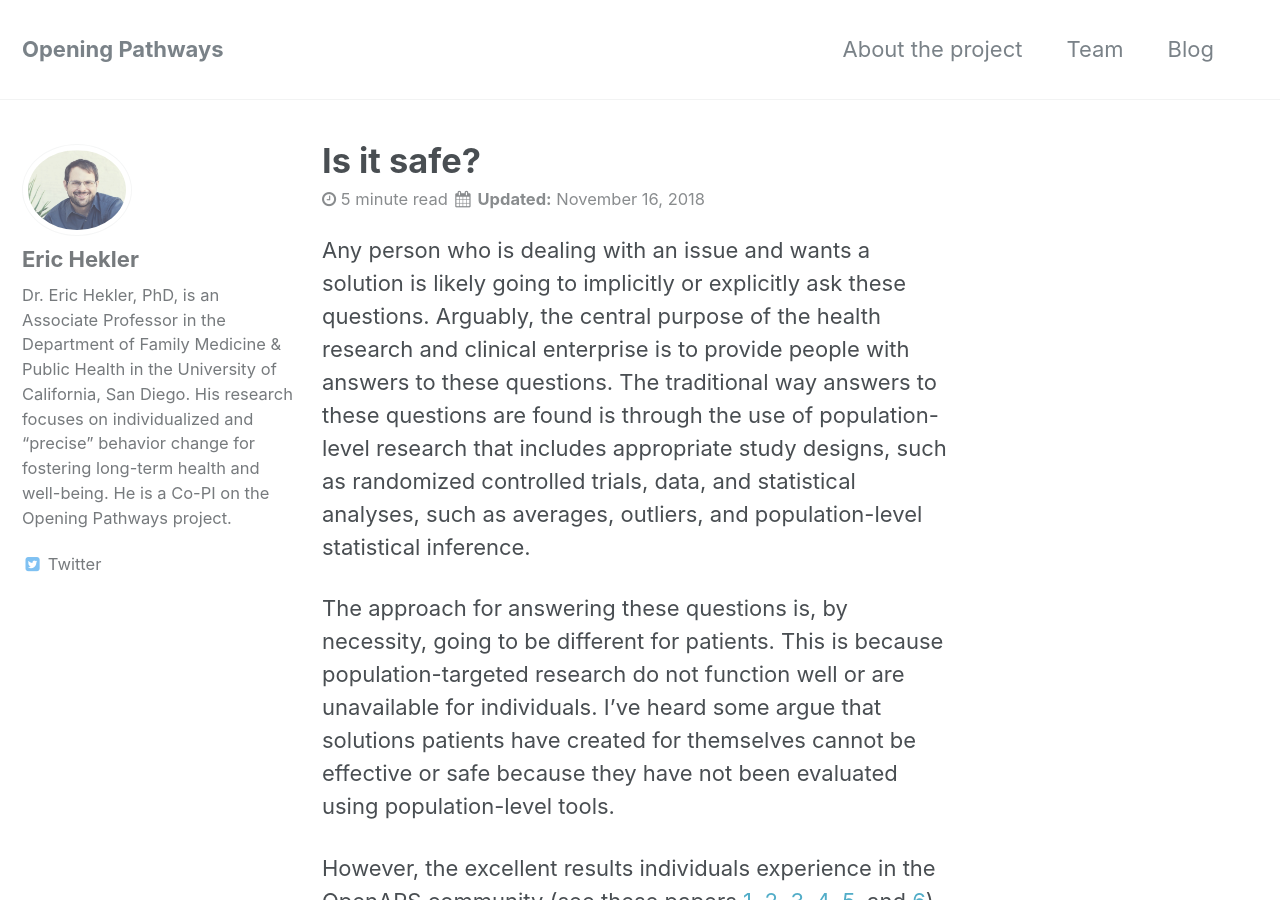
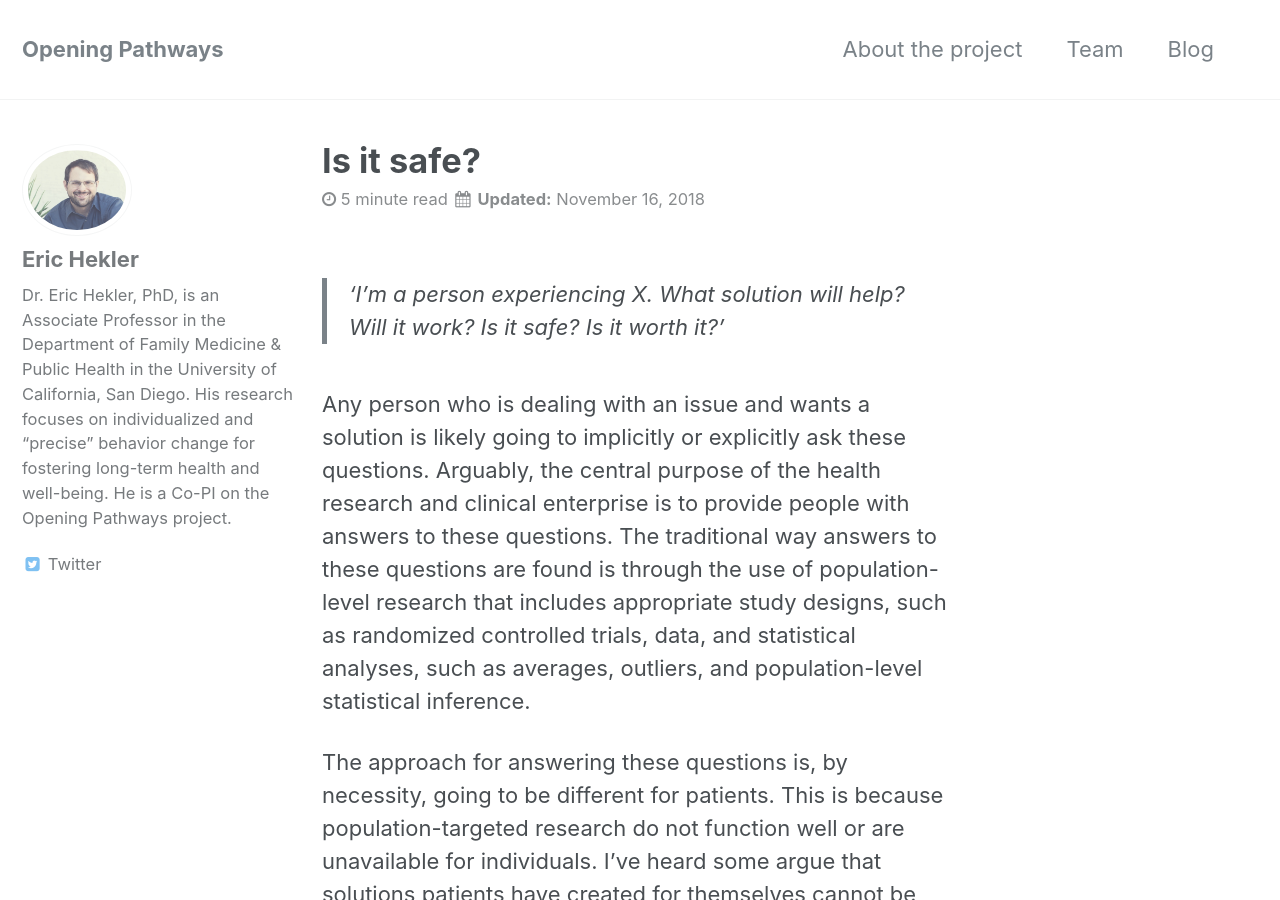
Before and after one commit to opening-pathways/website, a Jekyll site: the page built from _posts/2018-11-16-is-it-safe.md, in a window 1280 px wide and 900 px high. Built offline with Jekyll 4.4.1, drawn with Linux system fonts in a browser that asks for light colours.

Commit message:
Missing intro questions

```diff
--- a/_posts/2018-11-16-is-it-safe.md
+++ b/_posts/2018-11-16-is-it-safe.md
@@ -6,6 +6,8 @@ layout: single
 permalink: /is-it-safe
 comments: true
 ---
+
+>‘I’m a person experiencing X. What solution will help? Will it work? Is it safe? Is  it  worth it?’
 
 Any person who is dealing with an issue and wants a solution is likely going to implicitly or explicitly ask these questions. Arguably, the central purpose of the health research and clinical enterprise is to provide people with answers to these questions. The traditional way answers to these questions are found is through the use of population-level research that includes appropriate study designs, such as randomized controlled trials, data, and statistical analyses, such as averages, outliers, and population-level statistical inference.
 
```
